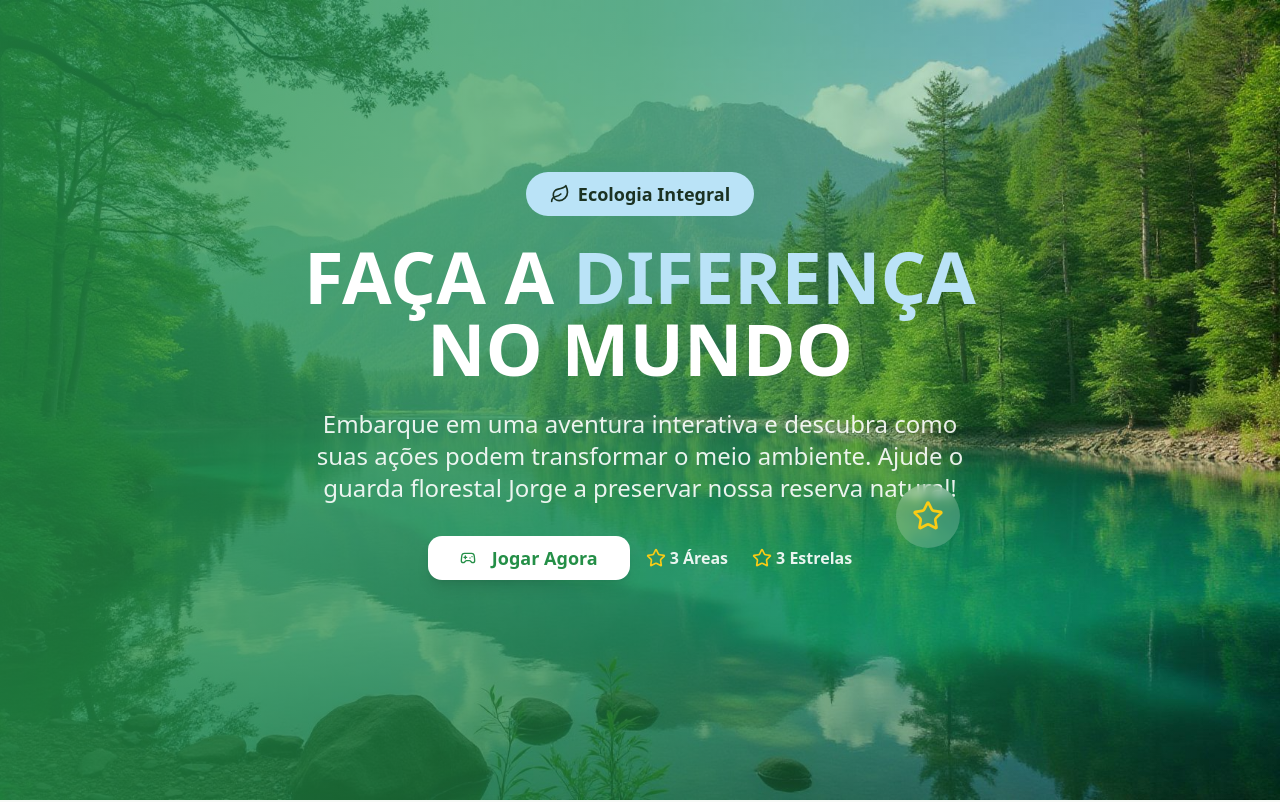
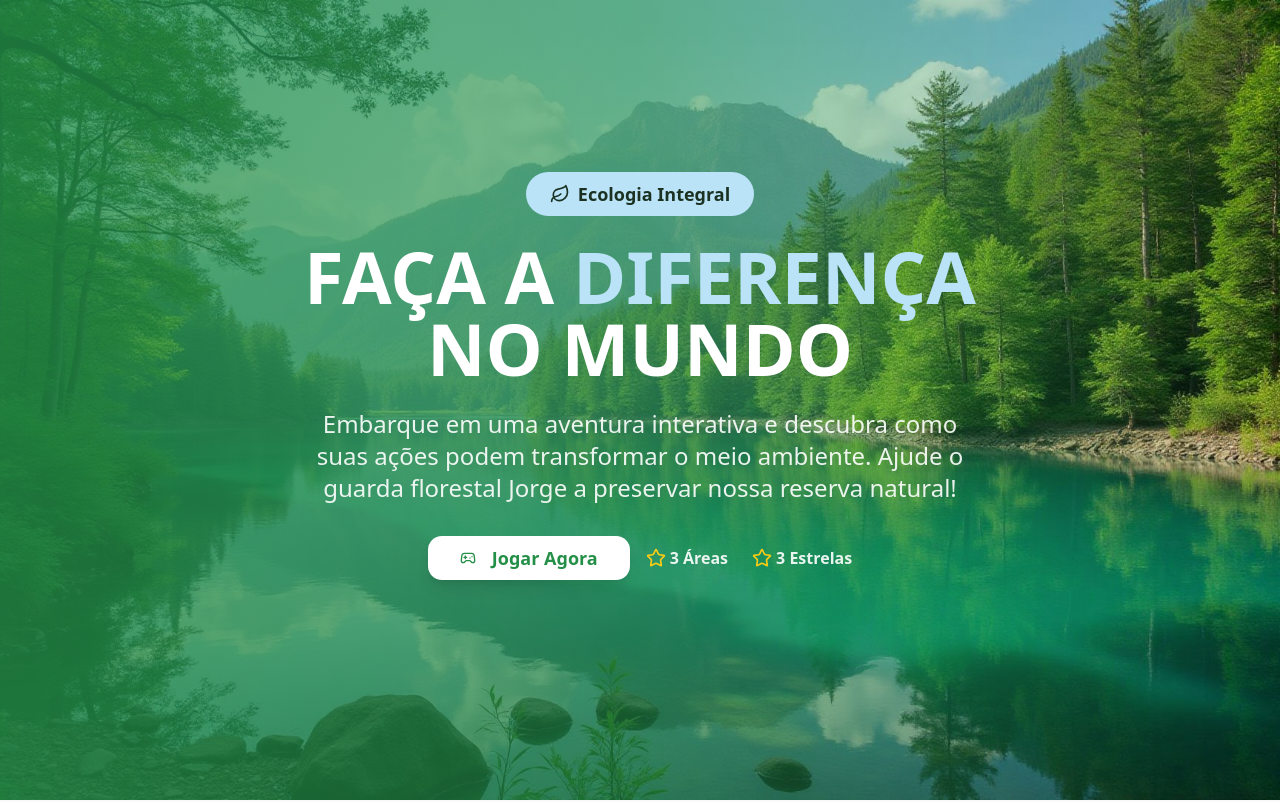
Before and after one commit to alanroger92/ecologia-integral, a React (Vite) app: page / in a window 1280 px wide. Shown: the top 802 px of the page. Built offline with nearby package versions, Linux system fonts and the light colour scheme.

Commit message:
Remover elemento da seção Hero
Remove o elemento selecionado da seção Hero do site.

```diff
--- a/src/components/HeroSection.tsx
+++ b/src/components/HeroSection.tsx
@@ -60,12 +60,6 @@ export const HeroSection = () => {
           </div>
         </div>
 
-
-        <div className="hidden md:block absolute bottom-20 right-10 animate-bounce" style={{ animationDelay: '1s' }}>
-          <div className="bg-white/20 backdrop-blur-sm rounded-full p-4">
-            <Star className="w-8 h-8 text-yellow-400" />
-          </div>
-        </div>
       </div>
     </section>
   );
```
